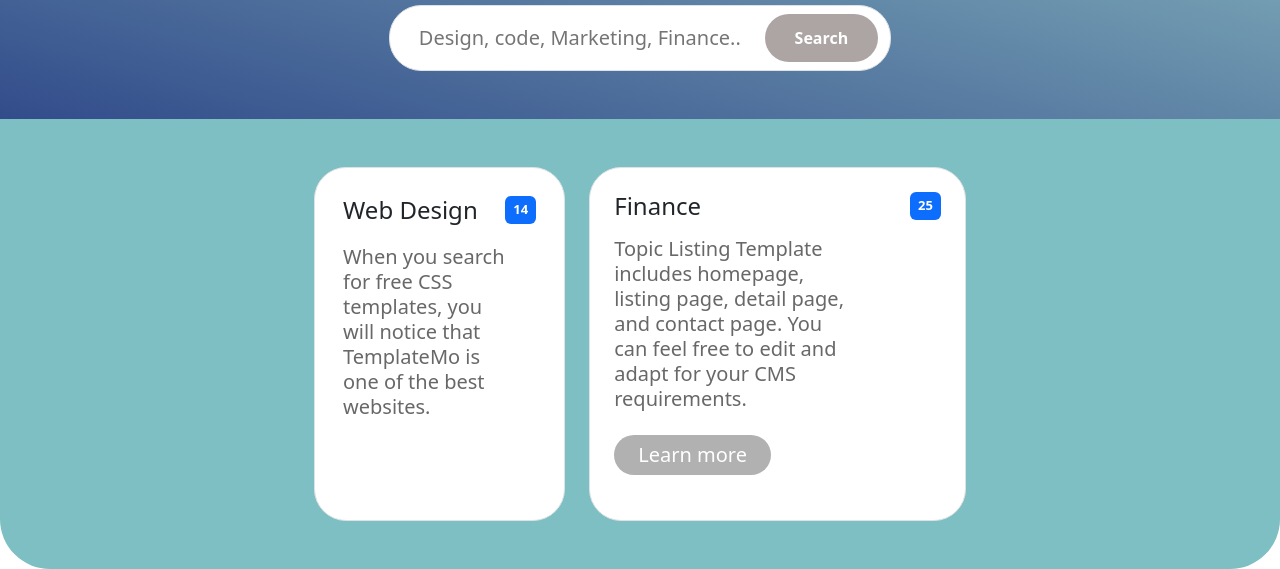
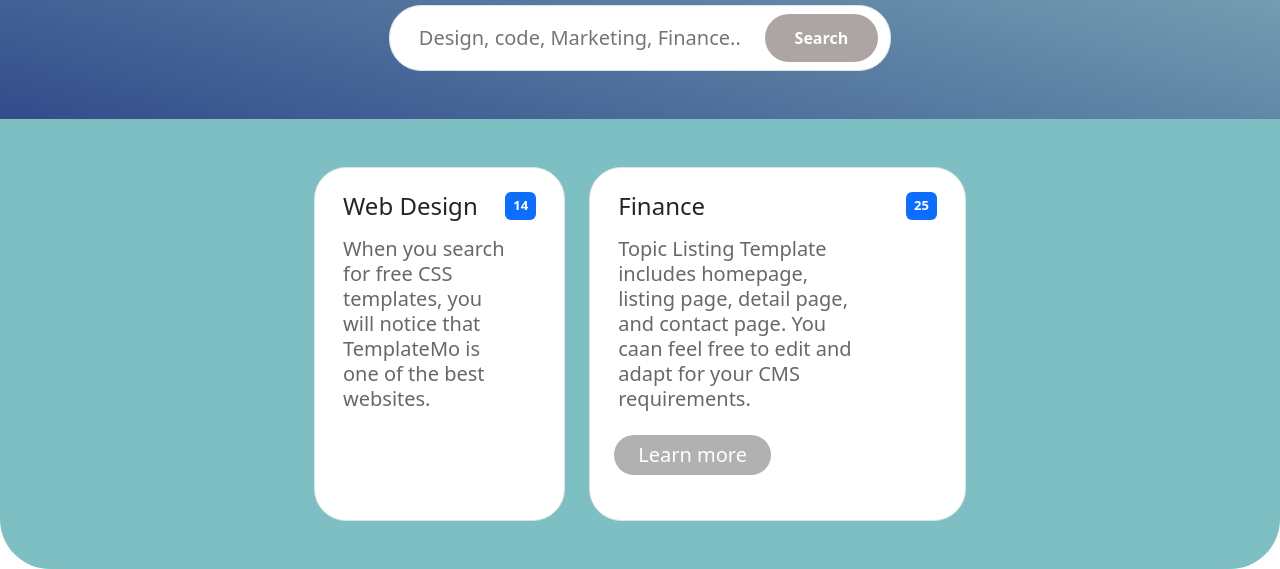
Before and after one commit to arunsunkar/Task1, a plain HTML site: page index.html in a window 1280 px wide. Shown: the part 262-831 px from the top of the page. Drawn offline with nearby package versions, Linux system fonts and the light colour scheme.

Commit message:
Update index.html

```diff
--- a/index.html
+++ b/index.html
@@ -48,8 +48,8 @@
     <div class="container-fluid custom-container d-flex justify-content-center pt-5 pb-5" style="height: 450px;">
       <div class="container h-100 border rounded-5 m-0 me-3 bg-white" style="width: 20%;">
         <div class="container-fluid mt-4 ps-3 pe-3 d-flex justify-content-between">
-          <h4 class="m-0 mt-1 mb-1">Web Design</h4>
-          <p class="m-0 mt-1 mb-1 p-1 ps-2 pe-2 fw-bold text-bg-primary rounded-2">14</p>
+          <h4 class="m-0">Web Design</h4>
+          <p class="m-0 p-1 ps-2 pe-2 fw-bold text-bg-primary rounded-2">14</p>
         </div>
 
         <div class="container">
@@ -59,15 +59,14 @@
 
       </div>
 
-
       <div class="container h-100 border rounded-5 m-0 ms-2 bg-white" style="width: 30%;">
-        <div class="container-fluid mt-4 d-flex justify-content-between">
+        <div class="container-fluid mt-4 ps-3 pe-3 d-flex justify-content-between">
           <h4 class="m-0">Finance</h4>
           <p class="m-0 p-1 ps-2 pe-2 fw-bold text-bg-primary rounded-2">25</p>
         </div>
 
         <div class="container">
-          <h5 class="mt-3 fs-5 fw-normal w-75 lh-sm" style="width: 80%; color: rgb(104, 104, 104);">Topic Listing Template includes homepage, listing page, detail page, and contact page. You can feel free to edit and adapt for your CMS requirements.</h5>
+          <h5 class="mt-3 ps-1 fs-5 fw-normal w-75 lh-sm" style="width: 80%; color: rgb(104, 104, 104);">Topic Listing Template includes homepage, listing page, detail page, and contact page. You caan feel free to edit and adapt for your CMS requirements.</h5>
           <button class="mt-3 mb-2 p-2 ps-4 pe-4 rounded-5 Learn-more"><h5 class="m-0">Learn more</h5></button>
           <!-- <img src="image1.png" alt="image" class="object-fit-scale"> -->
         </div>
```
